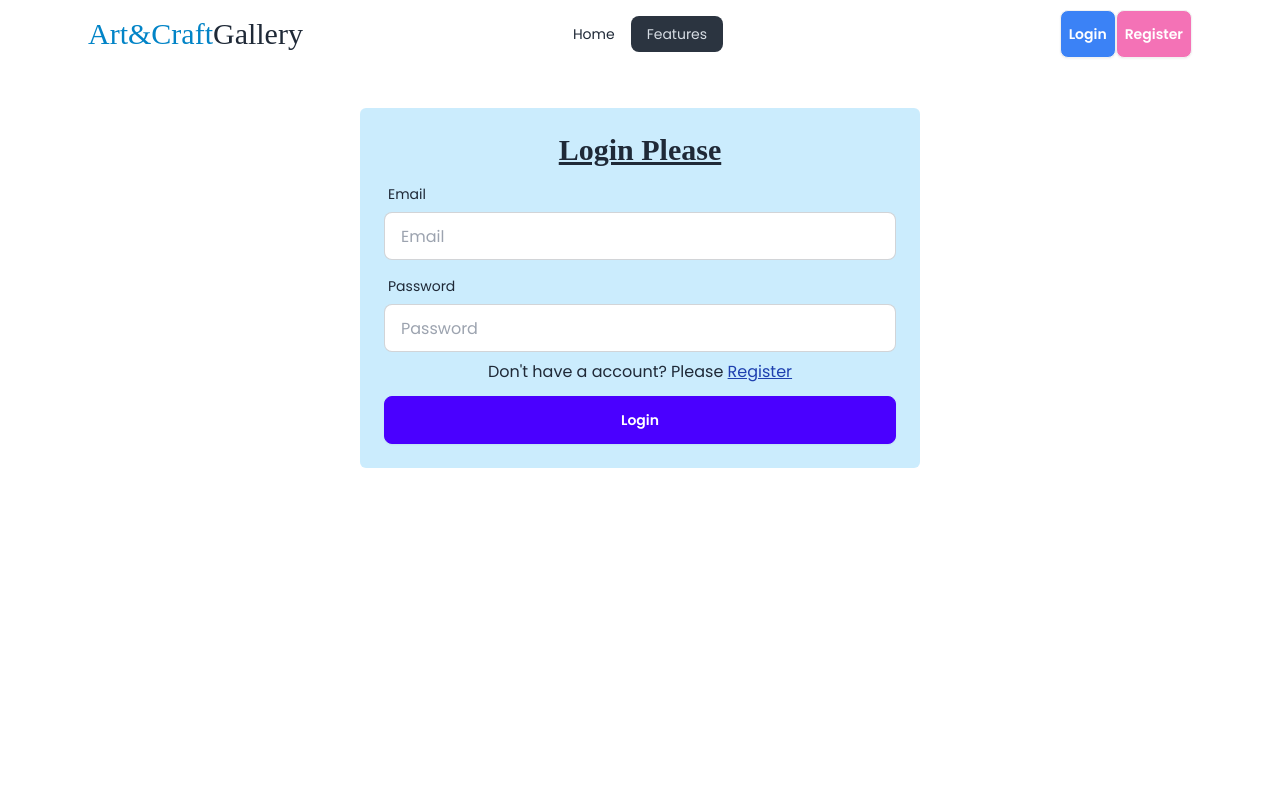
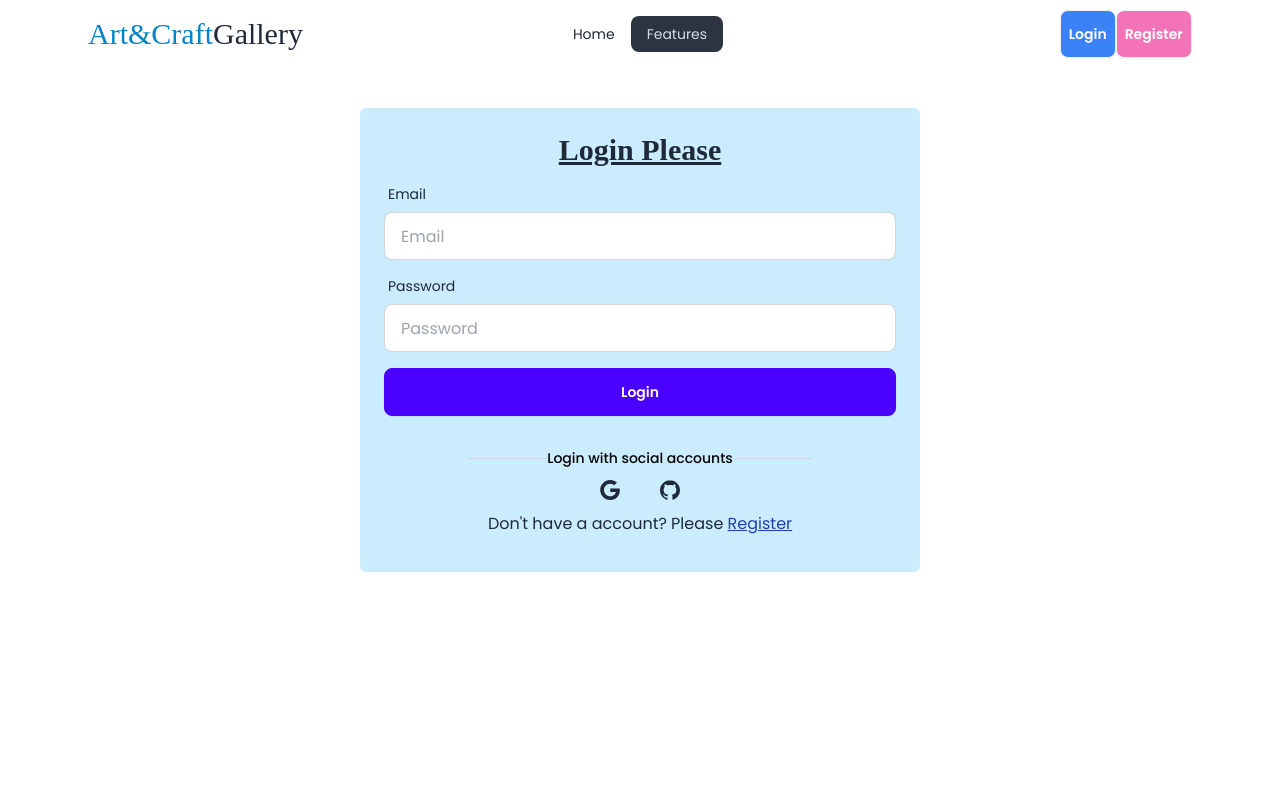
Before and after one commit to AdnaNation/art-craft-store-a10-client, a React (Vite) app: page /login in a window 1280 px wide. Shown: the top 800 px of the page. Built offline with nearby package versions, Linux system fonts and the light colour scheme; a web font is replaced by a local one.

Commit message:
register handle implementing

```diff
--- a/src/Routes/Pages/Login.jsx
+++ b/src/Routes/Pages/Login.jsx
@@ -42,17 +42,64 @@
               </label>
             </div>
           </div>
+
+          <input
+            type="submit"
+            value="Login"
+            className="btn btn-block btn-primary text-white mt-2"
+          />
+
+          <div className="flex items-center pt-4 space-x-1 mt-4">
+            <div className="flex-1 h-px sm:w-16 dark:bg-gray-300"></div>
+            <p className="px-3 text-sm dark:text-gray-600 flex items-center">
+              <span>
+                <hr className="w-20 border-gray-300" />
+              </span>
+              <p className="text-black font-medium">
+                Login with social accounts
+              </p>
+              <span>
+                <hr className="w-20 border-gray-300" />
+              </span>
+            </p>
+            <div className="flex-1 h-px sm:w-16 dark:bg-gray-300"></div>
+          </div>
+          <div className="flex justify-center space-x-4">
+            <button
+              //   onClick={handleGoogleSingIn}
+              aria-label="Log in with Google"
+              className="p-3 rounded-sm"
+            >
+              <svg
+                xmlns="http://www.w3.org/2000/svg"
+                viewBox="0 0 32 32"
+                className="w-5 h-5 fill-current"
+              >
+                <path d="M16.318 13.714v5.484h9.078c-0.37 2.354-2.745 6.901-9.078 6.901-5.458 0-9.917-4.521-9.917-10.099s4.458-10.099 9.917-10.099c3.109 0 5.193 1.318 6.38 2.464l4.339-4.182c-2.786-2.599-6.396-4.182-10.719-4.182-8.844 0-16 7.151-16 16s7.156 16 16 16c9.234 0 15.365-6.49 15.365-15.635 0-1.052-0.115-1.854-0.255-2.651z"></path>
+              </svg>
+            </button>
+
+            <button
+              //   onClick={handleGithubSignIn}
+              aria-label="Log in with GitHub"
+              className="p-3 rounded-sm"
+            >
+              <svg
+                xmlns="http://www.w3.org/2000/svg"
+                viewBox="0 0 32 32"
+                className="w-5 h-5 fill-current"
+              >
+                <path d="M16 0.396c-8.839 0-16 7.167-16 16 0 7.073 4.584 13.068 10.937 15.183 0.803 0.151 1.093-0.344 1.093-0.772 0-0.38-0.009-1.385-0.015-2.719-4.453 0.964-5.391-2.151-5.391-2.151-0.729-1.844-1.781-2.339-1.781-2.339-1.448-0.989 0.115-0.968 0.115-0.968 1.604 0.109 2.448 1.645 2.448 1.645 1.427 2.448 3.744 1.74 4.661 1.328 0.14-1.031 0.557-1.74 1.011-2.135-3.552-0.401-7.287-1.776-7.287-7.907 0-1.751 0.62-3.177 1.645-4.297-0.177-0.401-0.719-2.031 0.141-4.235 0 0 1.339-0.427 4.4 1.641 1.281-0.355 2.641-0.532 4-0.541 1.36 0.009 2.719 0.187 4 0.541 3.043-2.068 4.381-1.641 4.381-1.641 0.859 2.204 0.317 3.833 0.161 4.235 1.015 1.12 1.635 2.547 1.635 4.297 0 6.145-3.74 7.5-7.296 7.891 0.556 0.479 1.077 1.464 1.077 2.959 0 2.14-0.020 3.864-0.020 4.385 0 0.416 0.28 0.916 1.104 0.755 6.4-2.093 10.979-8.093 10.979-15.156 0-8.833-7.161-16-16-16z"></path>
+              </svg>
+            </button>
+          </div>
+
           <p className="text-center mb-3">
             Don&apos;t have a account? Please{" "}
             <Link to="/register" className="underline text-blue-800">
               Register
             </Link>
           </p>
-          <input
-            type="submit"
-            value="Login"
-            className="btn btn-block btn-primary text-white"
-          />
         </form>
       </div>
     </div>
--- a/src/Routes/Pages/Register.jsx
+++ b/src/Routes/Pages/Register.jsx
@@ -1,15 +1,22 @@
 import { Link } from "react-router-dom";
 
 const Register = () => {
+  const handleRegister = (e) => {
+    e.preventDefault();
+    const form = e.target;
+    const name = form.name.value;
+    const email = form.email.value;
+    const photo = form.photo.value;
+    const password = form.password.value;
+    console.log(name, email, photo, password);
+  };
   return (
     <div className="min-h-screen">
       <div className="bg-sky-200 bg-opacity-75 p-2 md:p-6 md:w-3/4 lg:w-2/4 mx-auto rounded-md mt-10">
         <h2 className="text-2xl md:text-3xl font-extrabold font-platypi text-center underline mb-2">
           Register Please
         </h2>
-        <form
-        // onSubmit={handleAddCoffee}
-        >
+        <form onSubmit={handleRegister}>
           {" "}
           <div className="mb-2">
             <div className="form-control w-full">
@@ -73,18 +80,18 @@
               </label>
             </div>
           </div>
-          <p className="text-center mb-3">
-            Already have a account? Please{" "}
-            <Link to="/login" className="underline text-blue-800">
-              Login
-            </Link>
-          </p>
           <input
             type="submit"
             value="Register"
             className="btn btn-block btn-primary text-white"
           />
         </form>
+        <p className="text-center mt-3">
+          Already have a account? Please{" "}
+          <Link to="/login" className="underline text-blue-800">
+            Login
+          </Link>
+        </p>
       </div>
     </div>
   );
```
Also changed, not shown: src/providers/AuthProvider.jsx (added).
